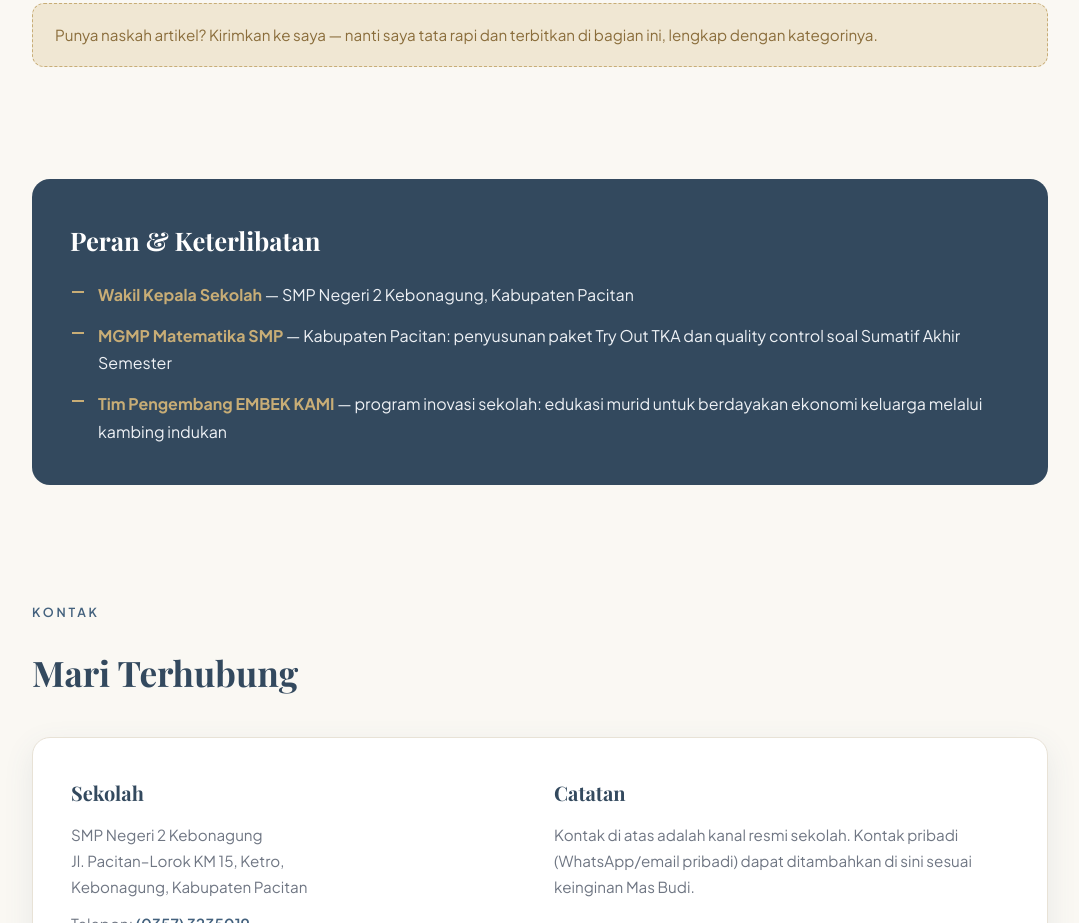
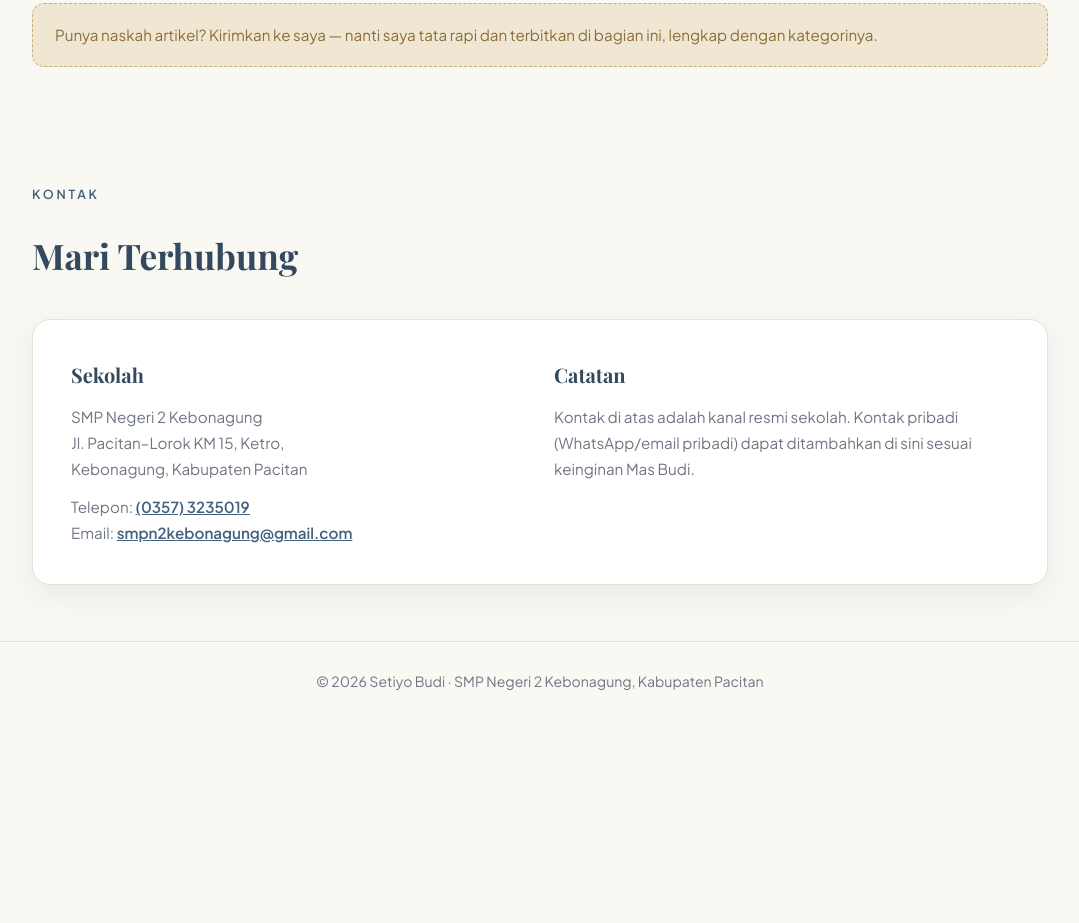
Before and after one commit to masgurubudi/website-pribadi, a plain HTML site: page index.html in a window 1280 px wide. Shown: the part 3177-4100 px from the top of the page, without its empty margins (100-1179 px from the left). After the commit the page ends 3911 px from the top, so only its background shows below. Drawn offline with nearby package versions, Linux system fonts and the light colour scheme; a web font is replaced by a local one.

Commit message:
Beranda budimat.web.id: hapus bagian Peran & Keterlibatan (sudah ada di Profil Singkat)

```diff
--- a/index.html
+++ b/index.html
@@ -77,13 +77,6 @@ section{padding:56px 0}
 .arsip-item .judul{font-weight:600;color:var(--slate-deep)}
 .arsip-item .kat{font-size:.75rem;letter-spacing:.1em;text-transform:uppercase;color:var(--gold);font-weight:700}
 .arsip-empty{color:var(--muted);font-size:.95rem}
-/* ---------- peran ---------- */
-.roles-strip{background:var(--slate-deep);border-radius:var(--radius);padding:40px 38px;color:#eef1f5}
-.roles-strip h2{font-family:'Playfair Display',serif;font-size:1.6rem;margin-bottom:18px;color:#fff}
-.roles-strip ul{list-style:none;display:grid;gap:14px}
-.roles-strip li{padding-left:28px;position:relative}
-.roles-strip li::before{content:"";position:absolute;left:2px;top:.62em;width:12px;height:2px;background:var(--gold)}
-.roles-strip b{color:var(--gold)}
 /* ---------- kontak ---------- */
 .contact-card{background:var(--card);border:1px solid var(--line);border-radius:var(--radius);padding:38px;box-shadow:var(--shadow);display:grid;grid-template-columns:1fr 1fr;gap:28px}
 .contact-card h3{font-family:'Playfair Display',serif;color:var(--slate-deep);margin-bottom:12px;font-size:1.25rem}
@@ -103,7 +96,7 @@ footer .draft-note{margin-bottom:10px}
   .nav-links.open{display:flex}
   .menu-btn{display:block}
   .contact-card{grid-template-columns:1fr}
-  .about-card,.roles-strip,.contact-card{padding:28px 24px}
+  .about-card,.contact-card{padding:28px 24px}
 }
 </style>
 </head>
@@ -223,19 +216,6 @@ footer .draft-note{margin-bottom:10px}
   </div>
 </section>
 
-<section>
-  <div class="wrap">
-    <div class="roles-strip">
-      <h2>Peran &amp; Keterlibatan</h2>
-      <ul>
-        <li><b>Wakil Kepala Sekolah</b> — SMP Negeri 2 Kebonagung, Kabupaten Pacitan</li>
-        <li><b>MGMP Matematika SMP</b> — Kabupaten Pacitan: penyusunan paket Try Out TKA dan quality control soal Sumatif Akhir Semester</li>
-        <li><b>Tim Pengembang EMBEK KAMI</b> — program inovasi sekolah: edukasi murid untuk berdayakan ekonomi keluarga melalui kambing indukan</li>
-      </ul>
-    </div>
-  </div>
-</section>
-
 <section id="kontak">
   <div class="wrap">
     <div class="sec-head">
```
